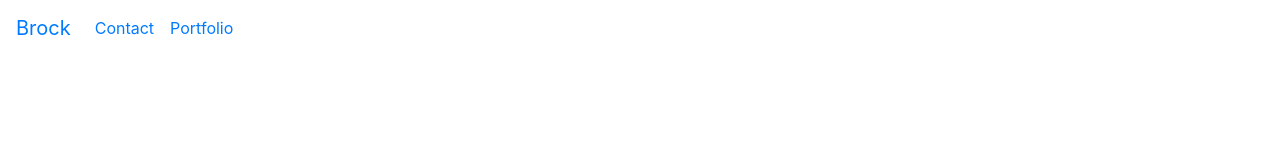
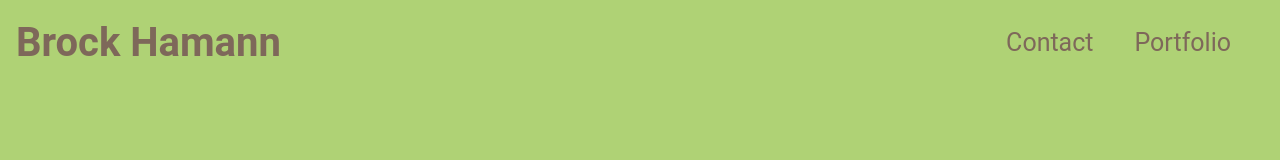
Before and after one commit to bhamann-collab/CodingBootCampRepo, a plain HTML site: page week2/00-Homework/index.html in a window 1280 px wide. Drawn offline with nearby package versions, Linux system fonts and the light colour scheme.

Commit message:
done with the navigation for a while, now moving onto the header

```diff
--- a/week2/00-Homework/css/style.css
+++ b/week2/00-Homework/css/style.css
@@ -1,2 +1,44 @@
-.navbar-toggler {
+body {
+    padding: 0;
+    margin: 0;
+    box-sizing: border-box;
+    font-family: 'roboto';
+    background-color: #afd275;
+    color: #7E685A;
 }
+
+a {
+    color: inherit;
+}
+
+.navbar-brand {
+    font-size: 40px;
+    font-weight: bold;
+}
+
+.navbar-brand:hover {
+    color: black;
+}
+
+.nav-link,
+.navbar-brand {
+    color: #7E685A;
+    cursor: pointer;
+}
+
+.nav-link {
+    margin-right: 1em;
+    font-size: 25px;
+}
+
+.nav-link:hover {
+    color: #000;
+}
+
+.navbar-collapse {
+    justify-content: flex-end;
+}
+
+.navbar-toggler-icon {
+    color: #7E685A;
+}
--- a/week2/00-Homework/index.html
+++ b/week2/00-Homework/index.html
@@ -12,8 +12,8 @@
 </head>
 <body>
     <nav class="navbar navbar-expand-md">
-        <a class="navbar-brand" href="#">Brock</a>
-        <button class="navbar-toggler navbar-dark" type="button" data-toggle="collapse" data-target="#main-navigation">
+        <a class="navbar-brand" href="#">Brock Hamann</a>
+        <button class="navbar-toggler navbar-light" type="button" data-toggle="collapse" data-target="#main-navigation">
         <span class="navbar-toggler-icon"></span>
         </button>
         <div class="collapse navbar-collapse" id="main-navigation">
@@ -28,5 +28,6 @@
         </div>
     </nav>
 
+
 </body>
 </html>
```
